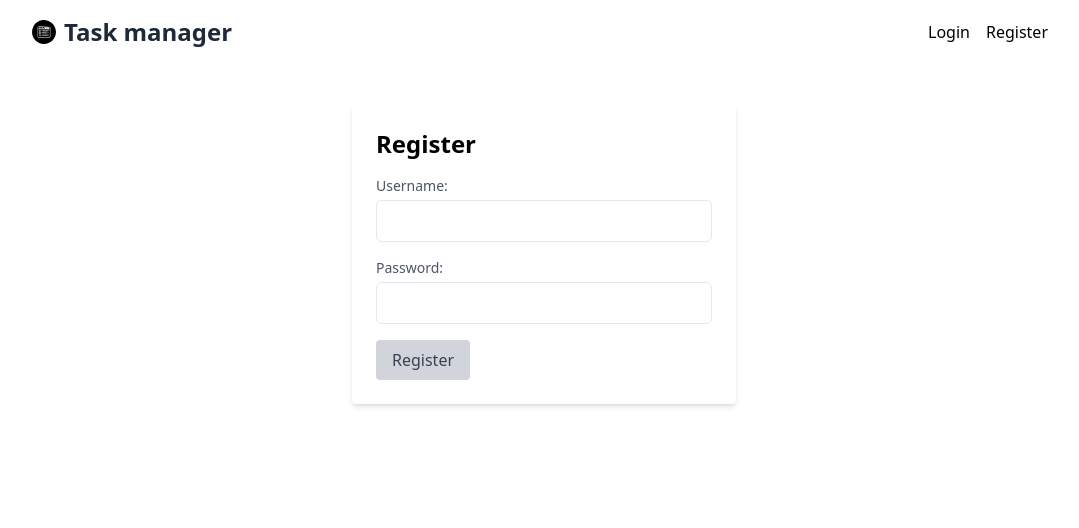
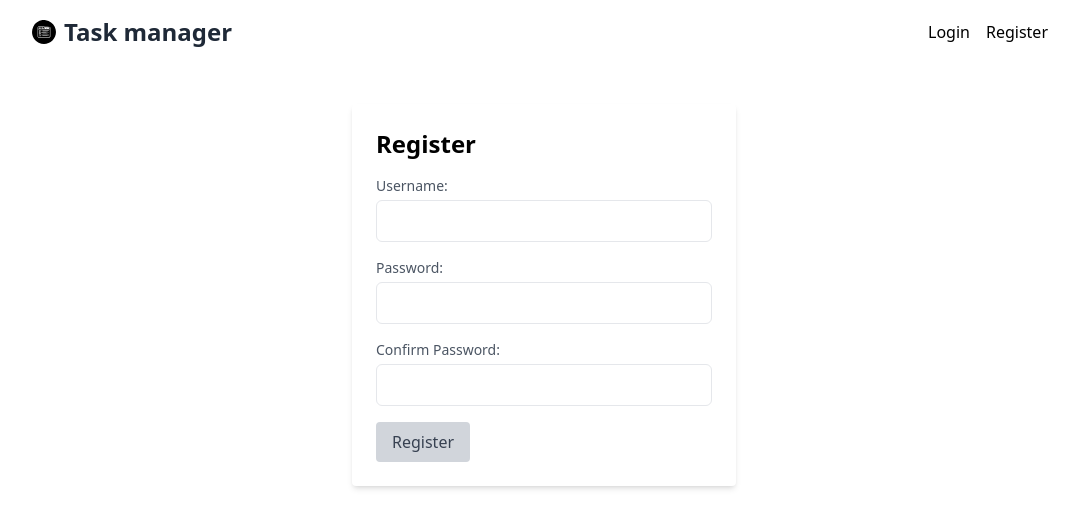
Before and after one commit to Chrilleweb/task-manager-app, a React (Create React App) app: page /register in a window 1280 px wide. Shown: the top 528 px of the page, without its empty margins (96-1175 px from the left). Built offline with nearby package versions, Linux system fonts and the light colour scheme.

Commit message:
register confirm password

```diff
--- a/src/components/Register.tsx
+++ b/src/components/Register.tsx
@@ -1,35 +1,43 @@
-import React, { useState } from 'react';
+import React, { useState } from "react";
 import apiEndpoints from "../services/apiEndpoints";
 import apiService from "../services/apiService";
 
 const Register: React.FC = () => {
-  const [username, setUsername] = useState<string>('');
-  const [password, setPassword] = useState<string>('');
+  const [username, setUsername] = useState<string>("");
+  const [password, setPassword] = useState<string>("");
+  const [confirmPassword, setConfirmPassword] = useState<string>("");
   const [error, setError] = useState<string | null>(null); // Initialize the error state
   const [success, setSuccess] = useState<string | null>(null); // Initialize the success state
 
   const handleRegister = async () => {
     try {
+      // Check if passwords match
+      if (password !== confirmPassword) {
+        setError("Passwords do not match.");
+        setSuccess(null);
+        return;
+      }
+
       const response = await apiService({
         url: apiEndpoints.register,
-        method: 'POST',
+        method: "POST",
         body: { username, password },
         includeToken: false,
       });
 
       if (response) {
-        console.log('User registered successfully!');
+        console.log("User registered successfully!");
         setError(null);
-        setSuccess('User registered successfully!');
+        setSuccess("User registered successfully!");
       }
     } catch (error: any) {
-      console.error('Error during registration:', error.message);
+      console.error("Error during registration:", error.message);
 
       // Handle specific error messages from the server
-      if (error.message === 'Username already taken') {
-        setError('Username is already taken. Please choose a different one.');
+      if (error.message === "Username already taken") {
+        setError("Username is already taken. Please choose a different one.");
       } else {
-        setError('Internal Server Error');
+        setError("Internal Server Error");
       }
 
       setSuccess(null);
@@ -50,7 +58,10 @@ const Register: React.FC = () => {
         </div>
       )}
       <div className="mb-4">
-        <label htmlFor="username" className="block text-sm font-medium text-gray-600">
+        <label
+          htmlFor="username"
+          className="block text-sm font-medium text-gray-600"
+        >
           Username:
         </label>
         <input
@@ -62,7 +73,10 @@ const Register: React.FC = () => {
         />
       </div>
       <div className="mb-4">
-        <label htmlFor="password" className="block text-sm font-medium text-gray-600">
+        <label
+          htmlFor="password"
+          className="block text-sm font-medium text-gray-600"
+        >
           Password:
         </label>
         <input
@@ -71,6 +85,21 @@ const Register: React.FC = () => {
           className="mt-1 p-2 border rounded-md w-full"
           value={password}
           onChange={(e) => setPassword(e.target.value)}
+        />
+      </div>
+      <div className="mb-4">
+        <label
+          htmlFor="confirm-password"
+          className="block text-sm font-medium text-gray-600"
+        >
+          Confirm Password:
+        </label>
+        <input
+          type="password"
+          id="confirm-password"
+          className="mt-1 p-2 border rounded-md w-full"
+          value={confirmPassword}
+          onChange={(e) => setConfirmPassword(e.target.value)}
         />
       </div>
       <button
```
